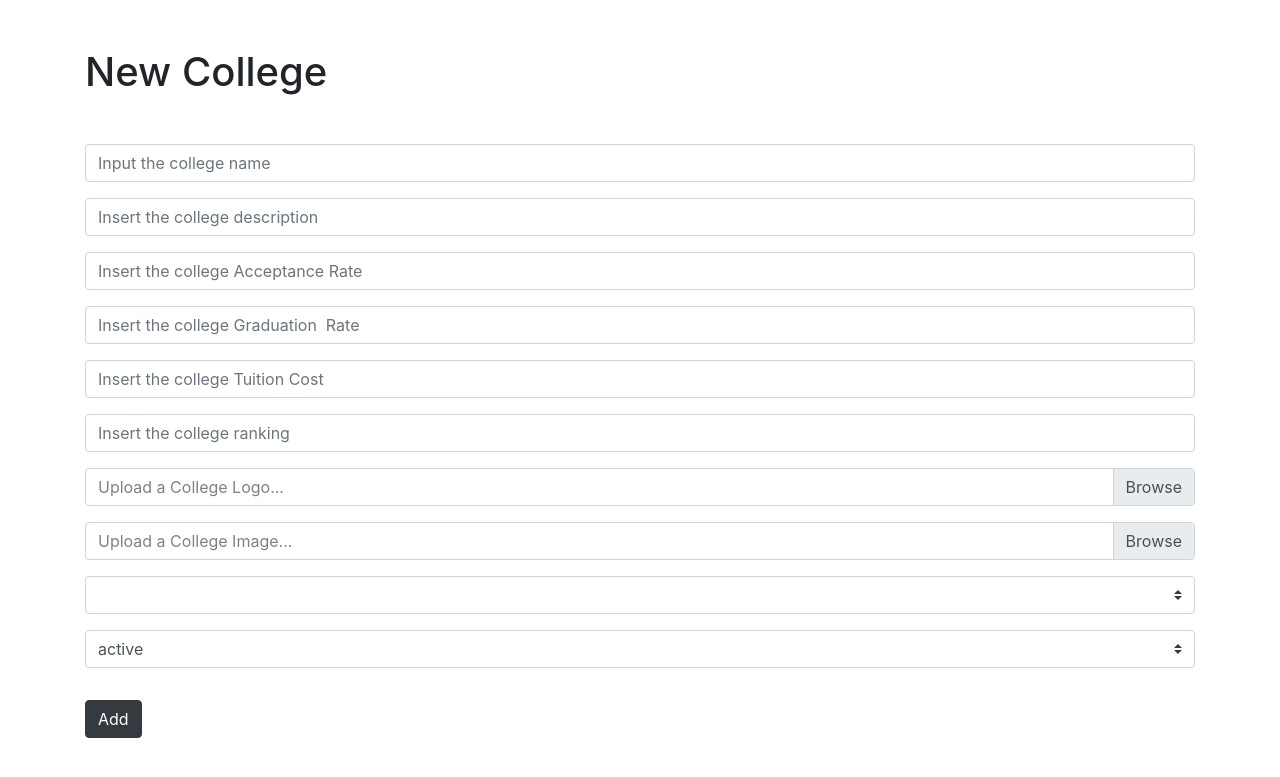
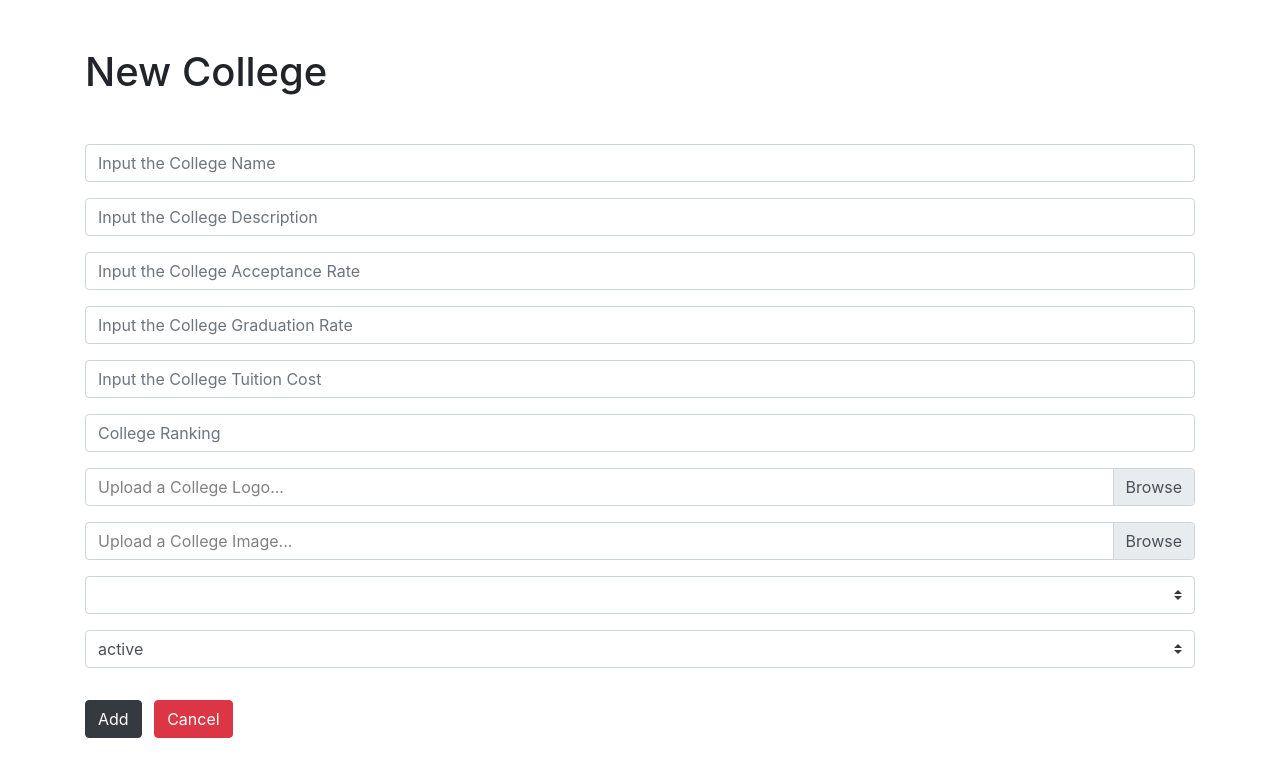
Before and after one commit to noa1961/academia-path, a PHP site: page /colleges/create in a window 1280 px wide. Shown: the top 777 px of the page. Run offline with PHP 8.4, Linux system fonts and the light colour scheme; tables that the repository leaves empty or names only in its code hold one stand-in row (values such as "Sample post"); lists and menus that the app fills with data are empty.

Commit message:
[Admin] Update dashboard's UI/UX

```diff
--- a/views/colleges.create.view.php
+++ b/views/colleges.create.view.php
@@ -9,36 +9,36 @@
 <body>
   <div class="container">
     <h1 class="mt-5 mb-5">New College</h1>
-    <form method="POST" action="<?php echo route('colleges'); ?>">
+    <form class="mb-5" method="POST" action="<?php echo route('colleges'); ?>">
 
       <!-- College Name -->
       <div class="form-group">
-        <input type="text" class="form-control" name="name" placeholder="Input the college name" required>
+        <input type="text" class="form-control" name="name" placeholder="Input the College Name" required>
       </div>
 
       <!-- College Description -->
       <div class="from-group mb-3">
-        <input type="text" class="form-control" name="description" placeholder="Insert the college description">
+        <input type="text" class="form-control" name="description" placeholder="Input the College Description">
       </div>
 
       <!-- College Acceptance Rate -->
       <div class="from-group">
-          <input type="number" class="form-control mt-3" name="acceptanceRate" placeholder="Insert the college Acceptance Rate">
+          <input type="number" class="form-control mt-3" name="acceptanceRate" placeholder="Input the College Acceptance Rate">
       </div>
 
       <!-- College Graduation Rate -->
       <div class="from-group">
-          <input type="number" class="form-control mt-3 mb-3" name="graduationRate" placeholder="Insert the college Graduation  Rate">
+          <input type="number" class="form-control mt-3 mb-3" name="graduationRate" placeholder="Input the College Graduation Rate">
       </div>
 
       <!-- College Tuition Cost -->
       <div class="from-group">
-          <input type="number" class="form-control mt-3 mb-3" name="tuitionCost" placeholder="Insert the college Tuition Cost">
+          <input type="number" class="form-control mt-3 mb-3" name="tuitionCost" placeholder="Input the College Tuition Cost">
       </div>
 
       <!-- College Ranking -->
       <div class="form-group">
-        <input type="number" class="form-control" name="ranking" placeholder="Insert the college ranking" required>
+        <input type="number" class="form-control" name="ranking" placeholder="College Ranking" required>
       </div>
 
       <!-- College Logo -->
@@ -80,6 +80,7 @@
       </div>
 
         <button type="submit" class="btn btn-dark mt-3">Add</button>
+        <a class="btn btn-danger mt-3 ml-2" href="<?php echo route('colleges'); ?>" role="button">Cancel</a>
     </form>
     </div>
 </body>
--- a/views/colleges.index.view.php
+++ b/views/colleges.index.view.php
@@ -7,9 +7,8 @@
   <link rel="stylesheet" href="https://stackpath.bootstrapcdn.com/bootstrap/4.4.1/css/bootstrap.min.css" integrity="sha384-Vkoo8x4CGsO3+Hhxv8T/Q5PaXtkKtu6ug5TOeNV6gBiFeWPGFN9MuhOf23Q9Ifjh" crossorigin="anonymous">
 </head>
 <body>
-  <div class="container">
+  <div class="container mb-5">
     <h1 class="mt-5 mb-5">Admin Dashboard</h1>
-    <a class="btn btn-dark" href="<?php echo route('colleges/create'); ?>" role="button">New College</a>
     <ul class="list-group mt-4">
       <?php
         foreach($colleges as $college) {
@@ -27,6 +26,7 @@
         }
       ?>
     </ul>
+    <a class="btn btn-dark mt-3" href="<?php echo route('colleges/create'); ?>" role="button">Add College</a>
     </div>
 </body>
 </html>
```
